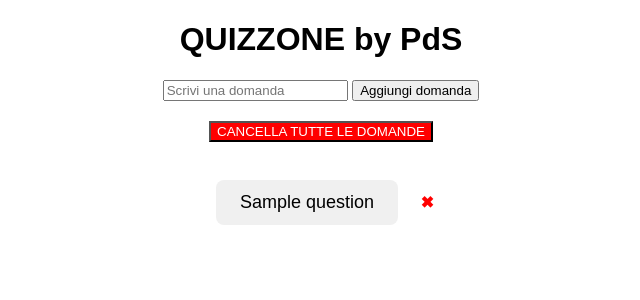
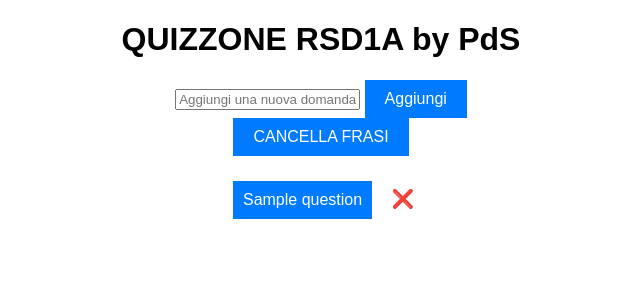
Before and after one commit to paky888/QUIZZONE, a Flask app: template templates/index.html in a window 1280 px wide. Shown: the top 300 px of the page, without its empty margins (319-959 px from the left). Run offline with Flask 3, Linux system fonts and the light colour scheme; the template is opened without the code that fills it: most values are stand-ins (such as "Sample title", 1, 10 or a date in 2020).

Commit message:
index.html

```diff
--- a/templates/index.html
+++ b/templates/index.html
@@ -2,79 +2,166 @@
 <html lang="it">
 <head>
     <meta charset="UTF-8">
-    <title>Quizzone by PdS</title>
+    <meta name="viewport" content="width=device-width, initial-scale=1.0">
+    <title>QUIZZONE  RSD1A by PdS</title>
     <style>
         body {
             font-family: Arial, sans-serif;
             text-align: center;
+            margin: 0;
+            padding: 0;
         }
-        .question-btn {
-            display: inline-block;
-            margin: 8px;
-            padding: 12px 24px;
+        .question-container {
+            margin-top: 20px;
+        }
+        .question-button {
+            font-size: 16px;
+            padding: 10px;
+            margin: 5px;
+            cursor: pointer;
+        }
+        .delete-icon {
+            color: red;
             font-size: 18px;
+            cursor: pointer;
+            margin-left: 10px;
+        }
+        button {
+            background-color: #007bff;
+            color: white;
             border: none;
-            background-color: #f0f0f0;
+            padding: 10px 20px;
+            font-size: 16px;
             cursor: pointer;
-            border-radius: 8px;
-            transition: background-color 0.3s;
         }
-        .question-btn.done {
-            background-color: #a8e6a3; /* Verde chiaro */
-        }
-        .delete-btn {
-            color: red;
-            font-weight: bold;
-            margin-left: 10px;
-            cursor: pointer;
+        button:hover {
+            background-color: #0056b3;
         }
     </style>
 </head>
 <body>
-    <h1>QUIZZONE by PdS</h1>
 
-    <form action="/add" method="post">
-        <input type="text" name="question" placeholder="Scrivi una domanda" required>
-        <button type="submit">Aggiungi domanda</button>
-    </form>
+    <h1>QUIZZONE  RSD1A by PdS</h1>
 
-    <form action="/clear" method="post" style="margin-top: 20px;">
-        <button type="submit" style="background-color: red; color: white;">CANCELLA TUTTE LE DOMANDE</button>
-    </form>
+    <div>
+        <input type="text" id="question-input" placeholder="Aggiungi una nuova domanda" />
+        <button onclick="addQuestion()">Aggiungi</button>
+    </div>
 
-    <div id="questions" style="margin-top: 30px;">
+    <div>
+        <button onclick="clearQuestions()">CANCELLA FRASI</button>
+    </div>
+
+    <div class="question-container" id="questions-container">
+        <!-- Domande appariranno qui -->
         {% for question in questions %}
-        <div>
-            <button class="question-btn" onclick="speak('{{ question | e }}', this)">{{ question }}</button>
-            <span class="delete-btn" onclick="deleteQuestion('{{ question | e }}')">✖</span>
-        </div>
+            <div>
+                <button class="question-button" onclick="speak('{{ question }}')">{{ question }}</button>
+                <span class="delete-icon" onclick="deleteQuestion('{{ question }}')">❌</span>
+            </div>
         {% endfor %}
     </div>
 
+    <!-- Aggiungi un elemento audio per riprodurre il suono dell'applauso -->
+    <audio id="applause-sound" src="{{ url_for('static', filename='applauso.mp3') }}" preload="auto"></audio>
+
     <script>
-        function speak(text, button) {
+        // Funzione per gestire il sintetizzatore vocale
+        function speak(text) {
+            text = text.replace(/l'/g, 'l apostrofo ').replace(/'/g, '');
             const utterance = new SpeechSynthesisUtterance(text);
-            utterance.rate = 0.5; // Abbassa la velocità del parlato
-            window.speechSynthesis.speak(utterance);
-
-            // Cambia colore del bottone dopo il click
-            button.classList.add("done");
+            utterance.rate = 0.5;
+            speechSynthesis.speak(utterance);
         }
 
+        // Funzione per aggiungere una domanda
+        function addQuestion() {
+            const input = document.getElementById("question-input");
+            const question = input.value.trim();
+            if (question) {
+                const container = document.getElementById("questions-container");
+
+                // Crea un bottone per la domanda
+                const button = document.createElement("button");
+                button.className = "question-button";
+                button.textContent = question;
+                button.onclick = function() { speak(question); };
+
+                // Crea un'icona di eliminazione per la domanda
+                const deleteIcon = document.createElement("span");
+                deleteIcon.className = "delete-icon";
+                deleteIcon.textContent = "❌";
+                deleteIcon.onclick = function() { deleteQuestion(question, button, deleteIcon); };
+
+                // Aggiungi bottone e icona nella UI
+                const div = document.createElement("div");
+                div.appendChild(button);
+                div.appendChild(deleteIcon);
+                container.appendChild(div);
+
+                // Aggiungi la domanda al file
+                saveQuestion(question);
+                input.value = ""; // Pulisce l'input
+            }
+        }
+
+        // Funzione per cancellare una domanda
         function deleteQuestion(question) {
+            const container = document.getElementById("questions-container");
+            container.innerHTML = ""; // Rimuove tutte le domande visibili
+
+            // Invia richiesta per cancellare la domanda dal file
             fetch('/delete', {
                 method: 'POST',
-                headers: {
-                    'Content-Type': 'application/json'
-                },
+                headers: { 'Content-Type': 'application/json' },
                 body: JSON.stringify({ question: question })
-            })
-            .then(response => {
-                if (response.ok) {
-                    location.reload();
-                }
+            }).then(response => response.json())
+              .then(data => {
+                // Dopo la cancellazione, ricarica la lista delle domande
+                loadQuestions();
+              });
+        }
+
+        // Funzione per cancellare tutte le domande
+        function clearQuestions() {
+            const container = document.getElementById("questions-container");
+            container.innerHTML = ""; // Rimuove tutte le domande visibili
+
+            // Invia richiesta per cancellare tutte le domande dal file
+            fetch('/clear', { method: 'POST' }).then(response => response.json())
+              .then(data => {
+                // Dopo la cancellazione, ricarica la lista delle domande
+                loadQuestions();
+              });
+        }
+
+        // Funzione per salvare una domanda nel file
+        function saveQuestion(question) {
+            fetch('/add', {
+                method: 'POST',
+                headers: { 'Content-Type': 'application/json' },
+                body: JSON.stringify({ question: question })
             });
         }
+
+        // Funzione per caricare tutte le domande esistenti quando la pagina si carica
+        function loadQuestions() {
+            fetch('/get-questions')
+                .then(response => response.json())
+                .then(data => {
+                    const container = document.getElementById("questions-container");
+                    container.innerHTML = ""; // Pulisce le domande attuali
+                    data.questions.forEach(function(question) {
+                        const div = document.createElement("div");
+                        div.innerHTML = `<button class="question-button" onclick="speak('${question}')">${question}</button> <span class="delete-icon" onclick="deleteQuestion('${question}')">❌</span>`;
+                        container.appendChild(div);
+                    });
+                });
+        }
+
+        // Carica le domande quando la pagina è pronta
+        window.onload = loadQuestions;
     </script>
+
 </body>
 </html>
```
